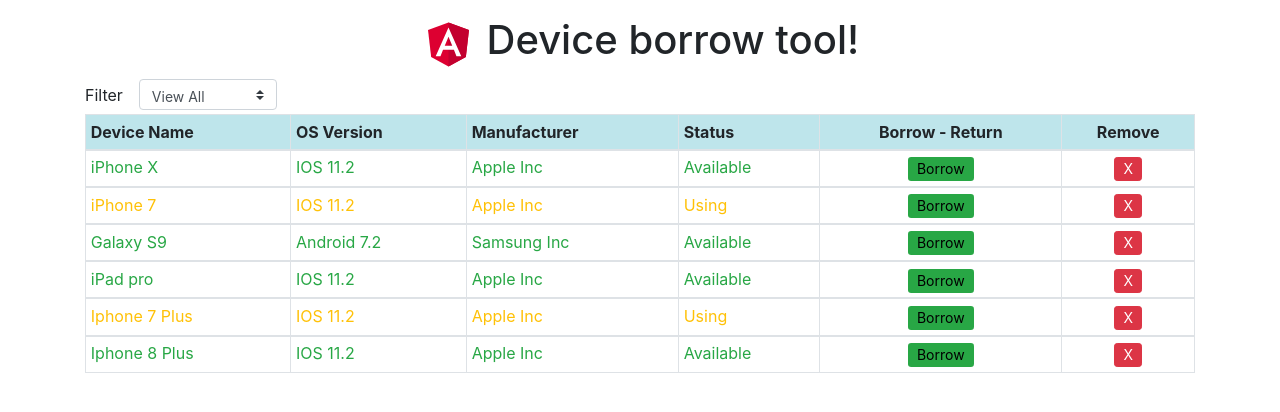
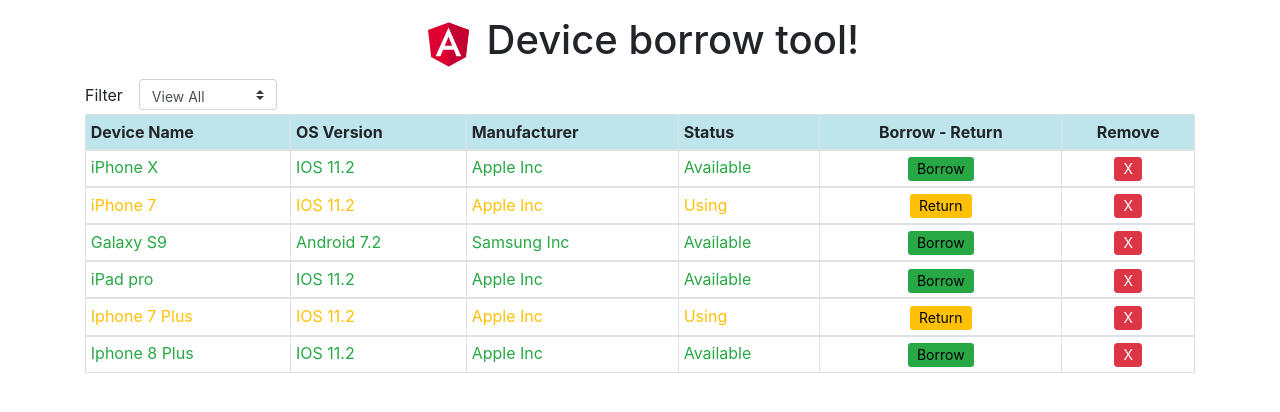
Before and after one commit to tienmaivn/device-borrow, an Angular app in the folder dev-borrow/: page / in a window 1280 px wide. Shown: the top 412 px of the page. Built offline with nearby package versions, Linux system fonts and the light colour scheme.

Commit message:
[dev-status] Change button's text and color, device's status

```diff
--- a/dev-borrow/src/app/dev-list/dev-list.component.html
+++ b/dev-borrow/src/app/dev-list/dev-list.component.html
@@ -39,7 +39,14 @@
 			<td>{{ device.memorized ? "Available" : "Using" }}</td>
 
 			<td class="text-center">
-				<button class="btn btn-sm bg-success">Borrow</button>
+				<button
+					class="btn btn-sm bg-success"
+					(click)="device.memorized = !device.memorized"
+					[class.bg-success]= "device.memorized"
+					[class.bg-warning]= "!device.memorized"
+				>
+					{{ device.memorized ? 'Borrow' : 'Return'}}
+				</button>
 			</td>
 
 			<td class="text-center"><button class="btn btn-danger btn-sm" (click)="deviceRemove(device.id)">X</button></td>
```
